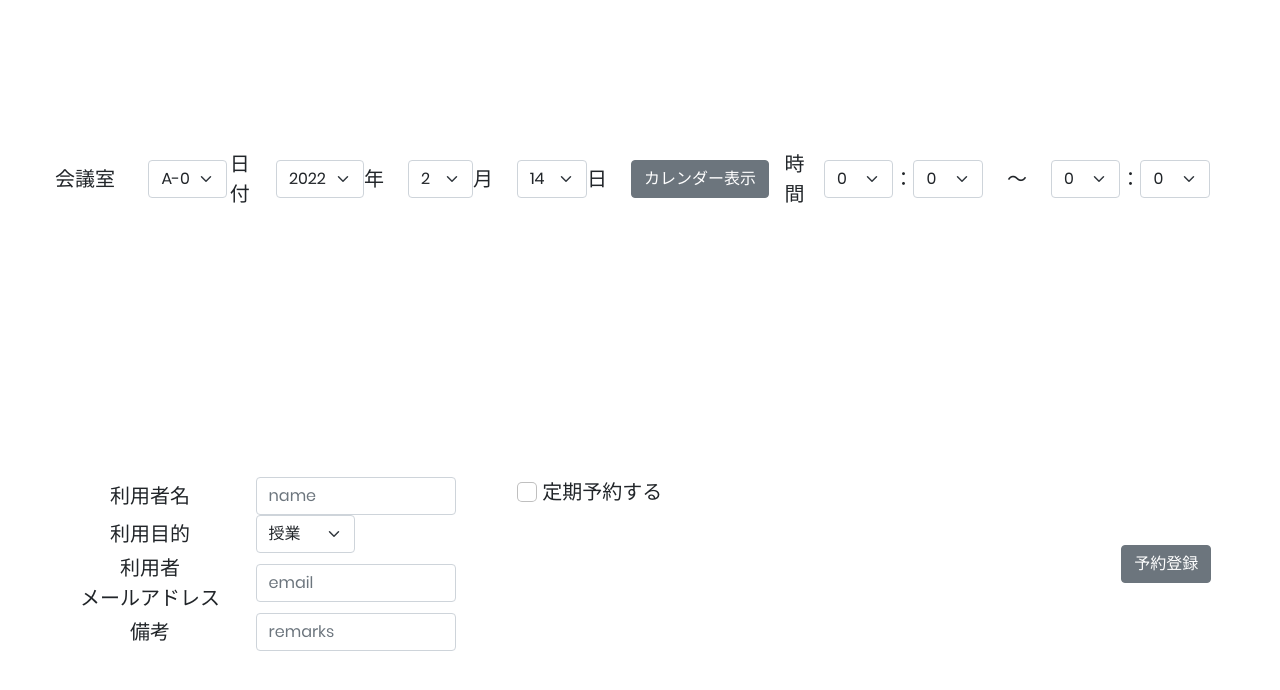
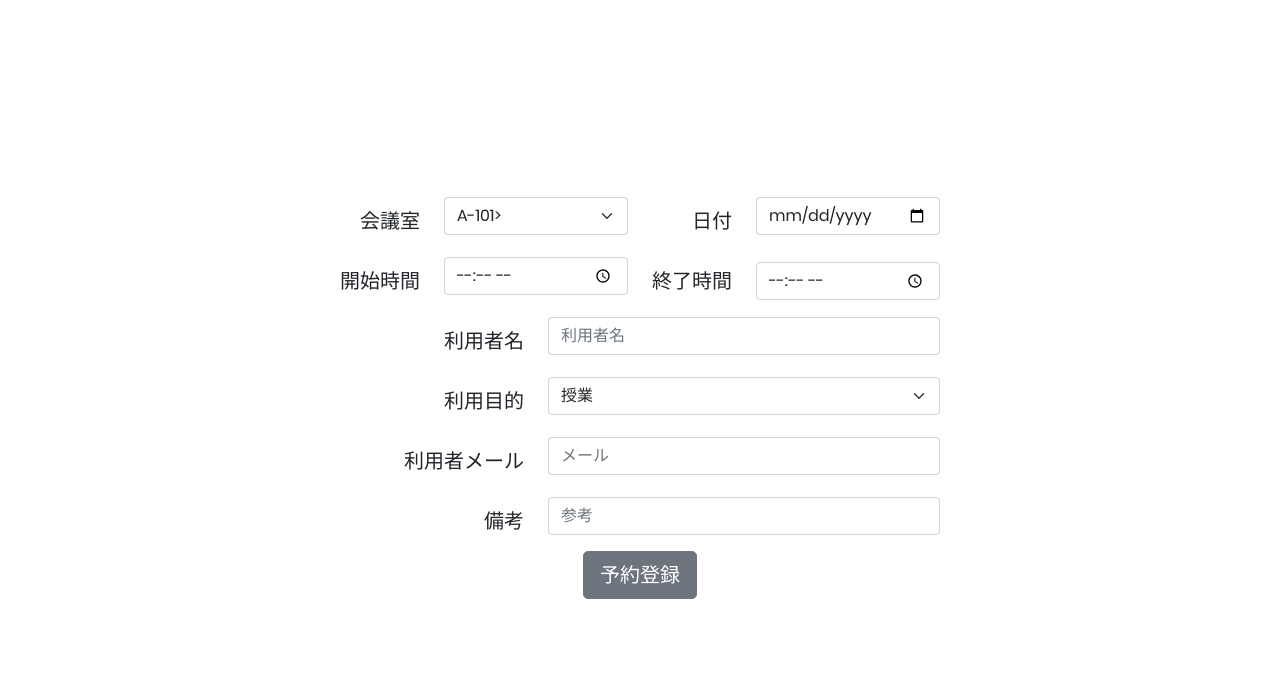
Before and after one commit to T1-2022/yoyaku, a Flask app: template app/templates/reserve.html in a window 1280 px wide. Shown: the top 690 px of the page. Run offline with Flask 2, Linux system fonts and the light colour scheme; the template is opened without the code that fills it: values that come from a table or form of the project are taken from there, others are empty; data comes from the database, SQL or seed files in the repository.

Commit message:
予約フォーム修正

```diff
--- a/app/static/css/main_reserve.css
+++ b/app/static/css/main_reserve.css
@@ -32,6 +32,15 @@ iframe{
   align-items: center;
   padding: 15px;
   font-size: 20px;
+}
+.wrap-user100 {
+  width: 600px;
+  overflow: hidden;
+}
+
+.colreserve{
+  text-align: right;
+  padding: 15px;
 }
 
 .wrap-reserve100 {
--- a/app/templates/reserve.html
+++ b/app/templates/reserve.html
@@ -10,155 +10,69 @@
 {% block content %}
 <div class="limiter">
     <div class="container-user100">
-        <!-- 会議室選択 -->
-        <div class="row justify-content-start align-items-center">
-            <div class="col text-center"><label>会議室</label></div>
-            <div class="col">
+    <div class="wrap-user100">
+        <form class="login100-form validate-form" method="post">
+            <div class="row row-cols-2 align-items-center">
+                <div class="col-2 colreserve">
+                    <label>会議室</label>
+                </div>
+                <div class="col-4 p-b-10">
                     <select class="form-select" id="conference">
-                    <option selected>A-000</option>
-                    <option value="1">A-001</option>
-                    <option value="2">A-002</option>
-                    <option value="3">A-003</option>
+                        {% for conference in conferences %}
+                            <option value="{{ conference.__dict__['id'] }}">{{ conference.__dict__['name'] }}></option>
+                        {% endfor %}
                     </select>
                 </div>
+                <div class="col-2 colreserve">
+                    <label>日付</label>
                 </div>
-        <!-- 日付選択 -->
-        <div class="row justify-content-start align-items-center">
-            <div class="col-1 text-center">日付</div>
-            <div class="col-auto flex-row align-items-center">
-                <select class="form-select" id="select_year"></select>年
+                <div class="col-4 p-b-10">
+                    <input id="date" class="form-control" type="date" />
                 </div>
-            <div class="col-auto flex-row align-items-center">
-                <select class="form-select" id="select_month"></select>月
+                <div class="col-2 colreserve">
+                    <label>開始時間</label>
                 </div>
-            <div class="col-auto flex-row align-items-center">
-                <select class="form-select" id="select_day"></select>日
+                <div class="col-4 p-b-10">
+                    <input id="starttime" class="form-control" type="time" />
                 </div>
-            <div class="col-auto">
-                <button class="btn btn-secondary" type="button" data-bs-toggle="modal" data-bs-target="#changePassModal">カレンダー表示</button>
+                <div class="col-2 colreserve">
+                    <label>終了時間</label>
                 </div>
+                <div class="col-4">
+                    <input id="endtime" class="form-control" type="time" />
                 </div>
-        <!-- 時間選択 -->
-        <div class="row justify-content-start align-items-center">
-            <div class="col-1 text-center">時間</div>
-            <div class="col-auto flex-row align-items-center">
-                <select class="form-select" id="select_start_hour"></select>：
-                <select class="form-select" id="select_start_minute"></select>
+                <div class="col-4 colreserve">
+                    <label>利用者名</label>
                 </div>
-            <div class="col-auto">～</div>
-            <div class="col-auto flex-row align-items-center">
-                <select class="form-select" id="select_end_hour"></select>：
-                <select class="form-select" id="select_end_minute"></select>
+                <div class="col-8 p-b-10">
+                    <input class="form-control" id="name" placeholder="利用者名">
                 </div>
+                <div class="col-4 colreserve">
+                    <label>利用目的</label>
                 </div>
-        <div class="row">
-            <div class="col-md-5">
-                <!-- 利用者名 -->
-                <div class="row justify-content-start align-items-center">
-                    <div class="col-md-5 text-center">利用者名</div>
-                    <div class="col-md-6"><input class="form-control" id="name" placeholder="name"></div>
-                </div>
-
-                <!-- 利用目的 -->
-                <div class="row justify-content-start align-items-center">
-                    <div class="col-md-5 text-center">利用目的</div>
-                    <div class="col-auto">
+                <div class="col-8 p-b-10">
                     <select class="form-select" id="purpose">
-                            <option selected>授業</option>
-                            <option value="1">会議</option>
-                            <option value="2">入試</option>
-                            <option value="3">その他</option>
+                        <option value="授業">授業</option>
+                    <option value="会議">会議</option>
+                    <option value="入試">入試</option>
+                    <option value="その他">その他</option>
                 </select>
             </div>
+            <div class="col-4 colreserve">
+                <label>利用者メール</label>
             </div>
-
-                <!-- 利用者メールアドレス -->
-                <div class="row justify-content-start align-items-center">
-                    <div class="col-md-5 text-center">利用者<br>メールアドレス</div>
-                    <div class="col-md-6"><input type="email" class="form-control" id="email" placeholder="email"></div>
+            <div class="col-8 p-b-10">
+                <input type="email" class="form-control" id="email" placeholder="メール">
             </div>
-
-                <!-- 備考 -->
-                <div class="row justify-content-start align-items-center">
-                    <div class="col-md-5 text-center">備考</div>
-                    <div class="col-md-6"><input class="form-control" id="remarks" placeholder="remarks"></div>
+            <div class="col-4 colreserve">
+                <label>備考</label>
             </div>
+            <div class="col-8 p-b-10">
+                <input class="form-control" id="remarks" placeholder="参考">
             </div>
-
-            <div class="col-md-7">
-                <!-- 定期予約チェックボックス -->
-                <input class="form-check-input" type="checkbox" id="regular">
-                <label class="form-check-label" for="regular">定期予約する</label>
-
-                <!-- 定期予約メニュー -->
-                <div class="regular_menu">
-                    <!-- 繰り返し -->
-                    <div class="row justify-content-start align-items-center">
-                        <div class="col-2 text-center">繰り返し</div>
-                        <div class="col-auto">
-                            <select class="form-select" id="purpose">
-                                <option selected>毎日</option>
-                                <option value="1">毎週</option>
-                                <option value="2">毎月</option>
-                            </select>
+                <div class="col-12 p-b-10 text-center"><button class="btn btn-secondary btn-lg" type="button">予約登録</button></div>
             </div>
-                    </div>
-
-                    <!-- 曜日 -->
-                    <div class="row justify-content-start align-items-center">
-                        <div class="col-2 text-center">曜日</div>
-                        <div class="col-auto">
-                            <input class="form-check-input" type="checkbox" id="sunday">
-                            <label class="form-check-label" for="sunday">日</label>
-                        </div>
-                        <div class="col-auto">
-                            <input class="form-check-input" type="checkbox" id="monday">
-                            <label class="form-check-label" for="monday">月</label>
-                        </div>
-                        <div class="col-auto">
-                            <input class="form-check-input" type="checkbox" id="tuesday">
-                            <label class="form-check-label" for="tuesday">火</label>
-                        </div>
-                        <div class="col-auto">
-                            <input class="form-check-input" type="checkbox" id="wednesday">
-                            <label class="form-check-label" for="wednesday">水</label>
-                        </div>
-                        <div class="col-auto">
-                            <input class="form-check-input" type="checkbox" id="thursday">
-                            <label class="form-check-label" for="thursday">木</label>
-                        </div>
-                        <div class="col-auto">
-                            <input class="form-check-input" type="checkbox" id="friday">
-                            <label class="form-check-label" for="friday">金</label>
-                        </div>
-                        <div class="col-auto">
-                            <input class="form-check-input" type="checkbox" id="saturday">
-                            <label class="form-check-label" for="saturday">土</label>
-                        </div>
-                    </div>
-
-                    <!-- 終了日 -->
-                    <div class="row justify-content-start align-items-center">
-                        <div class="col-2 text-center">日付</div>
-                        <div class="col-auto flex-row align-items-center">
-                            <select class="form-select" id="regular_year"></select>年
-                        </div>
-                        <div class="col-auto flex-row align-items-center">
-                            <select class="form-select" id="regular_month"></select>月
-                        </div>
-                        <div class="col-auto flex-row align-items-center">
-                            <select class="form-select" id="regular_day"></select>日
-                        </div>
-                    </div>
-                </div>
-            </div>
-        </div>
-
-        <!-- 登録ボタン -->
-        <div class="row">
-            <div class="col-auto mx-auto">
-                <button class="btn btn-secondary" type="button">予約登録</button>
-            </div>
+        </form>
     </div>
     </div>
 </div>
```
Also changed, not shown: app/templates/user_info.html (+7 -7 lines). Lines whose indentation alone changed are shown as unchanged.
